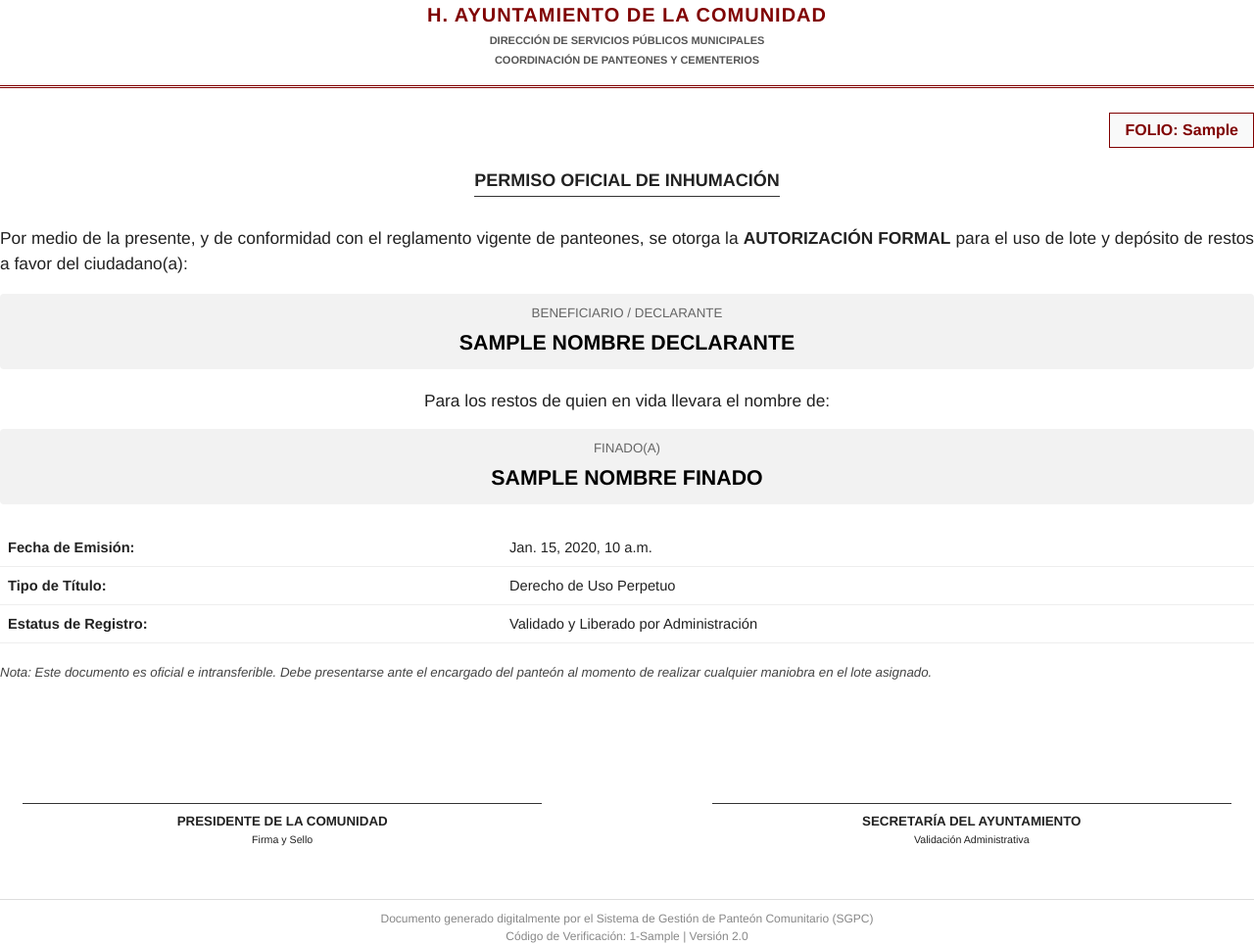
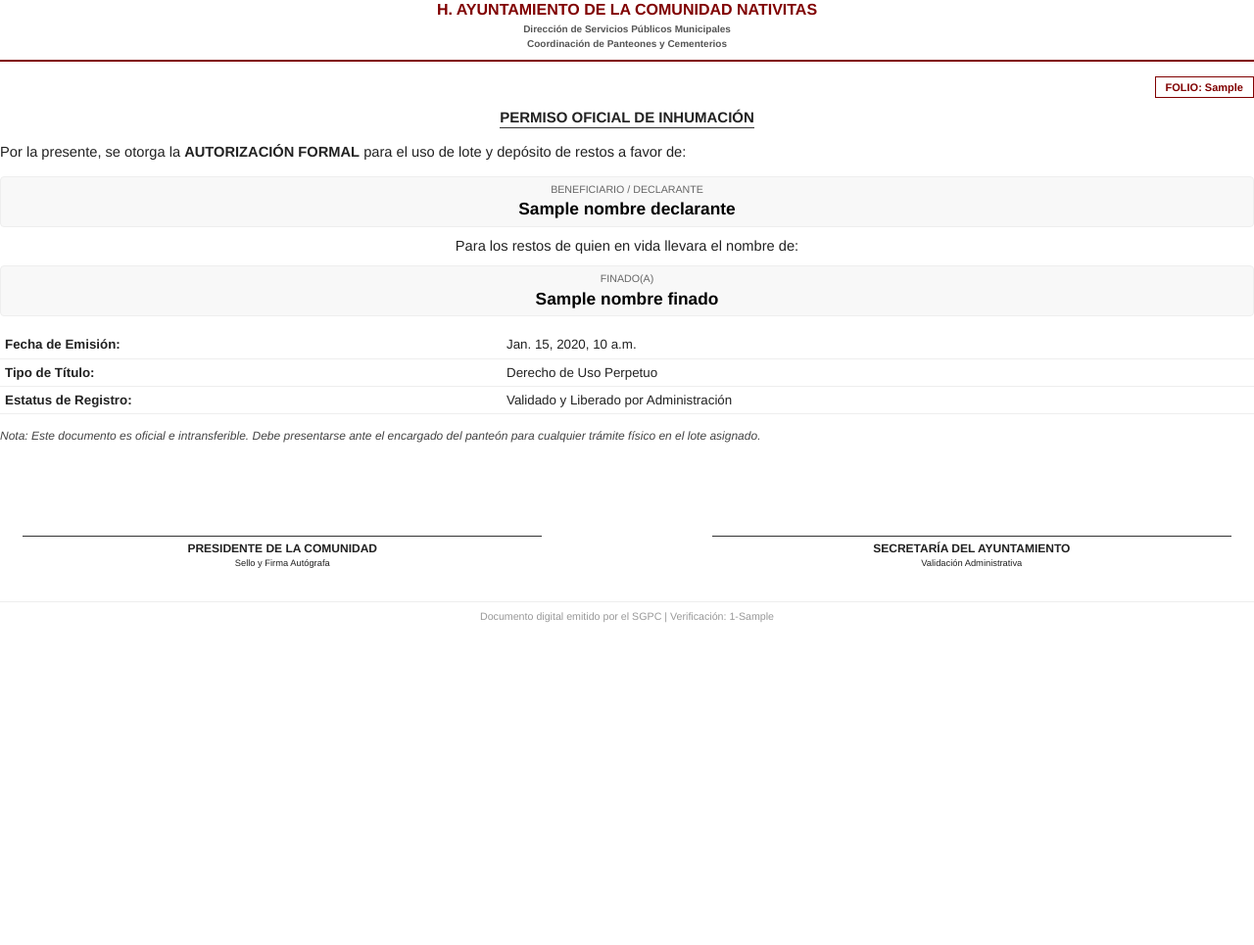
Before and after one commit to jersain28/SGPC_back-end, a Django app: template templates/permiso_final.html in a window 1280 px wide. Shown: the whole page at 98% size. After the commit the page ends 636 px from the top, so only its background shows below. Run offline with Django 5.2, Linux system fonts and the light colour scheme; tables that the repository leaves empty hold one stand-in row (values such as "Sample post"); the template is opened without the code that fills it: values that come from a table or form of the project are taken from there, most other values are stand-ins (such as "Sample title", 1, 10 or a date in 2020).

Commit message:
feat(settings, views and template): of SGPC_Backend

```diff
--- a/configuracion/settings.py
+++ b/configuracion/settings.py
@@ -129,7 +129,7 @@ AUTH_PASSWORD_VALIDATORS = [
 
 LANGUAGE_CODE = 'en-us'
 
-TIME_ZONE = 'UTC'
+TIME_ZONE = 'America/Mexico_City'
 
 USE_I18N = True
 
--- a/sgpc/views.py
+++ b/sgpc/views.py
@@ -1,5 +1,4 @@
 from datetime import date
-import io
 from multiprocessing import context
 import os
 
--- a/templates/permiso_final.html
+++ b/templates/permiso_final.html
@@ -3,151 +3,145 @@
 <head>
     <meta charset="UTF-8">
     <style>
-        /* Configuración de página */
+        /* Configuración de página optimizada para una sola hoja */
         @page {
             size: letter;
-            margin: 1.5cm 2cm;
+            margin: 1cm 1.5cm; /* Márgenes más reducidos */
         }
 
         body {
             font-family: 'Helvetica', 'Arial', sans-serif;
             color: #222;
-            line-height: 1.5;
+            line-height: 1.3; /* Interlineado más compacto */
             margin: 0;
             padding: 0;
         }
 
-        /* Encabezado elegante */
+        /* Encabezado más sobrio */
         .header {
             text-align: center;
-            border-bottom: 3px double #800000;
-            padding-bottom: 15px;
-            margin-bottom: 25px;
+            border-bottom: 2px solid #800000;
+            padding-bottom: 8px;
+            margin-bottom: 15px;
         }
 
         .header h1 {
-            font-size: 20px;
+            font-size: 16px;
             margin: 0;
             color: #800000;
-            letter-spacing: 1px;
+            text-transform: uppercase;
         }
 
         .header p {
-            font-size: 11px;
-            margin: 3px 0;
-            text-transform: uppercase;
+            font-size: 10px;
+            margin: 2px 0;
             font-weight: bold;
             color: #555;
         }
 
-        /* Caja de Folio */
         .folio-section {
             text-align: right;
-            margin-bottom: 20px;
+            margin-bottom: 10px;
         }
 
         .folio-box {
             display: inline-block;
             border: 1px solid #800000;
-            padding: 5px 15px;
+            padding: 3px 10px;
             font-weight: bold;
+            font-size: 11px;
             color: #800000;
-            background-color: #f9f9f9;
         }
 
-        /* Título del documento */
         .titulo-container {
             text-align: center;
-            margin-bottom: 30px;
+            margin-bottom: 15px;
         }
 
         .titulo-documento {
-            font-size: 18px;
+            font-size: 15px;
             font-weight: bold;
-            text-decoration: none;
             border-bottom: 1px solid #333;
             display: inline-block;
-            padding-bottom: 2px;
         }
 
-        /* Cuerpo del contenido */
+        /* Cuerpo del contenido ajustado */
         .contenido {
-            font-size: 13pt;
+            font-size: 11pt; /* Tamaño de fuente estándar para documentos oficiales */
             text-align: justify;
         }
 
+        /* Secciones de nombre más compactas */
         .seccion-nombre {
-            background-color: #f2f2f2;
-            padding: 10px;
-            margin: 15px 0;
+            background-color: #f8f8f8;
+            border: 1px solid #eee;
+            padding: 6px;
+            margin: 8px 0;
             text-align: center;
             border-radius: 4px;
         }
 
         .nombre-texto {
-            font-size: 16pt;
+            font-size: 13pt;
             font-weight: bold;
-            display: block;
             color: #000;
         }
 
         .etiqueta {
-            font-size: 10pt;
+            font-size: 8pt;
             color: #666;
             text-transform: uppercase;
-            margin-bottom: 5px;
+            margin-bottom: 2px;
             display: block;
         }
 
-        /* Tabla de detalles */
         .detalles-tabla {
             width: 100%;
-            margin-top: 25px;
+            margin-top: 15px;
             border-collapse: collapse;
         }
 
         .detalles-tabla td {
-            padding: 8px;
+            padding: 5px;
             border-bottom: 1px solid #eee;
-            font-size: 11pt;
+            font-size: 10pt;
         }
 
-        /* Firmas */
+        /* Firmas en una sola línea para ahorrar espacio */
         .footer-firmas {
-            margin-top: 60px;
+            margin-top: 40px;
             width: 100%;
         }
 
         .firma-col {
             text-align: center;
             width: 45%;
-            vertical-align: bottom;
+            vertical-align: top;
         }
 
         .linea-firma {
             border-top: 1px solid #333;
             margin: 0 20px;
-            padding-top: 8px;
-            font-size: 10pt;
+            padding-top: 5px;
+            font-size: 9pt;
             font-weight: bold;
             text-transform: uppercase;
         }
 
-        /* Sello y validación */
         .footer-info {
-            margin-top: 50px;
+            margin-top: 30px;
             text-align: center;
-            font-size: 9pt;
-            color: #888;
-            border-top: 1px solid #ddd;
-            padding-top: 10px;
+            font-size: 8pt;
+            color: #999;
+            border-top: 1px solid #eee;
+            padding-top: 8px;
         }
     </style>
 </head>
 <body>
 
     <div class="header">
-        <h1>H. AYUNTAMIENTO DE LA COMUNIDAD</h1>
+        <h1>H. Ayuntamiento de la Comunidad Nativitas</h1>
         <p>Dirección de Servicios Públicos Municipales</p>
         <p>Coordinación de Panteones y Cementerios</p>
     </div>
@@ -163,18 +157,18 @@
     </div>
 
     <div class="contenido">
-        <p>Por medio de la presente, y de conformidad con el reglamento vigente de panteones, se otorga la <strong>AUTORIZACIÓN FORMAL</strong> para el uso de lote y depósito de restos a favor del ciudadano(a):</p>
+        <p>Por la presente, se otorga la <strong>AUTORIZACIÓN FORMAL</strong> para el uso de lote y depósito de restos a favor de:</p>
 
         <div class="seccion-nombre">
             <span class="etiqueta">Beneficiario / Declarante</span>
-            <span class="nombre-texto">{{ nombre_declarante|upper }}</span>
+            <span class="nombre-texto">{{ nombre_declarante }}</span>
         </div>
 
-        <p style="text-align: center; margin: 20px 0 10px 0;">Para los restos de quien en vida llevara el nombre de:</p>
+        <p style="text-align: center; margin: 10px 0;">Para los restos de quien en vida llevara el nombre de:</p>
 
         <div class="seccion-nombre">
             <span class="etiqueta">Finado(a)</span>
-            <span class="nombre-texto">{{ nombre_finado|upper }}</span>
+            <span class="nombre-texto">{{ nombre_finado }}</span>
         </div>
 
         <table class="detalles-tabla">
@@ -192,28 +186,29 @@
             </tr>
         </table>
 
-        <p style="font-size: 10pt; margin-top: 20px; color: #444;">
-            <em>Nota: Este documento es oficial e intransferible. Debe presentarse ante el encargado del panteón al momento de realizar cualquier maniobra en el lote asignado.</em>
+        <p style="font-size: 9pt; margin-top: 15px; color: #444; font-style: italic;">
+            Nota: Este documento es oficial e intransferible. Debe presentarse ante el encargado del panteón para cualquier trámite físico en el lote asignado.
         </p>
     </div>
 
     <table class="footer-firmas">
         <tr>
             <td class="firma-col">
-                <div style="height: 60px;"></div> <div class="linea-firma">Presidente de la Comunidad</div>
-                <div style="font-size: 8pt;">Firma y Sello</div>
+                <div style="height: 50px;"></div>
+                <div class="linea-firma">Presidente de la Comunidad</div>
+                <div style="font-size: 7pt;">Sello y Firma Autógrafa</div>
             </td>
             <td width="10%"></td>
             <td class="firma-col">
-                <div style="height: 60px;"></div> <div class="linea-firma">Secretaría del Ayuntamiento</div>
-                <div style="font-size: 8pt;">Validación Administrativa</div>
+                <div style="height: 50px;"></div>
+                <div class="linea-firma">Secretaría del Ayuntamiento</div>
+                <div style="font-size: 7pt;">Validación Administrativa</div>
             </td>
         </tr>
     </table>
 
     <div class="footer-info">
-        Documento generado digitalmente por el Sistema de Gestión de Panteón Comunitario (SGPC)
-        <br>Código de Verificación: {{ tramite.id|truncatechars:8 }}-{{ tramite.folio }} | Versión 2.0
+        Documento digital emitido por el SGPC | Verificación: {{ tramite.id|truncatechars:8 }}-{{ tramite.folio }}
     </div>
 
 </body>
```
